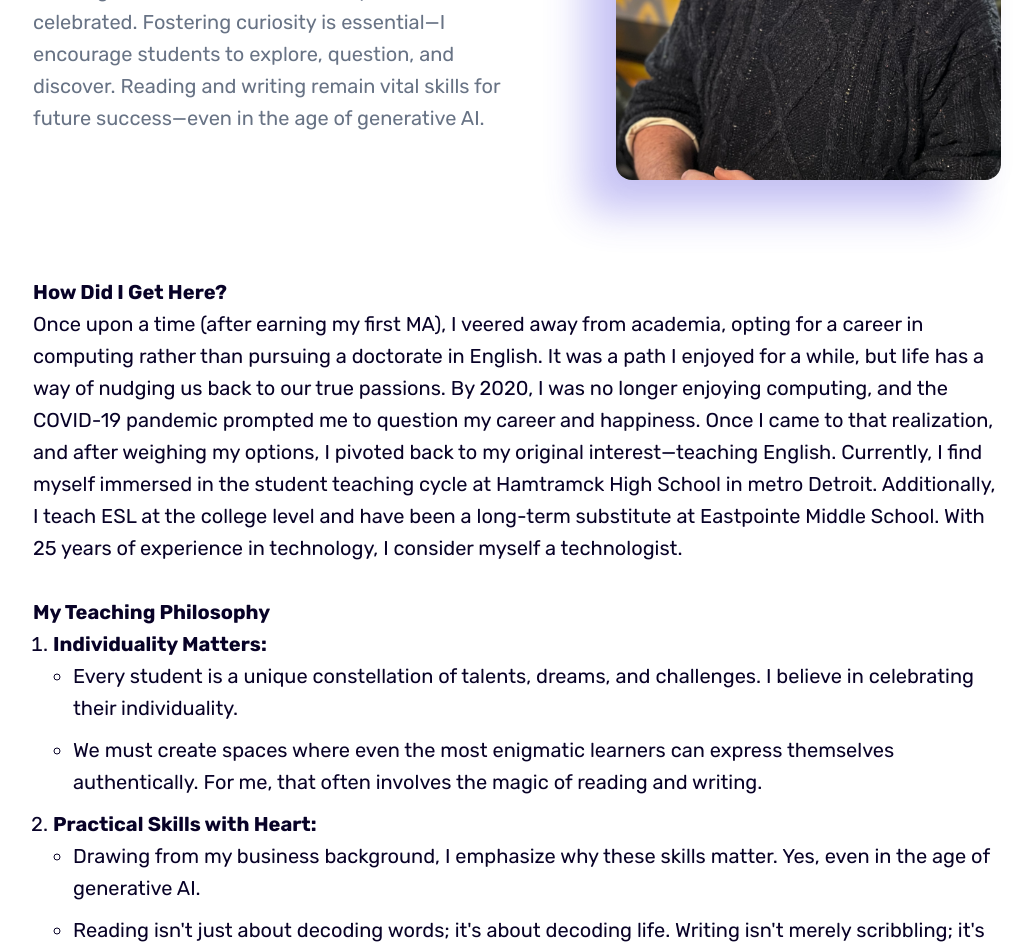
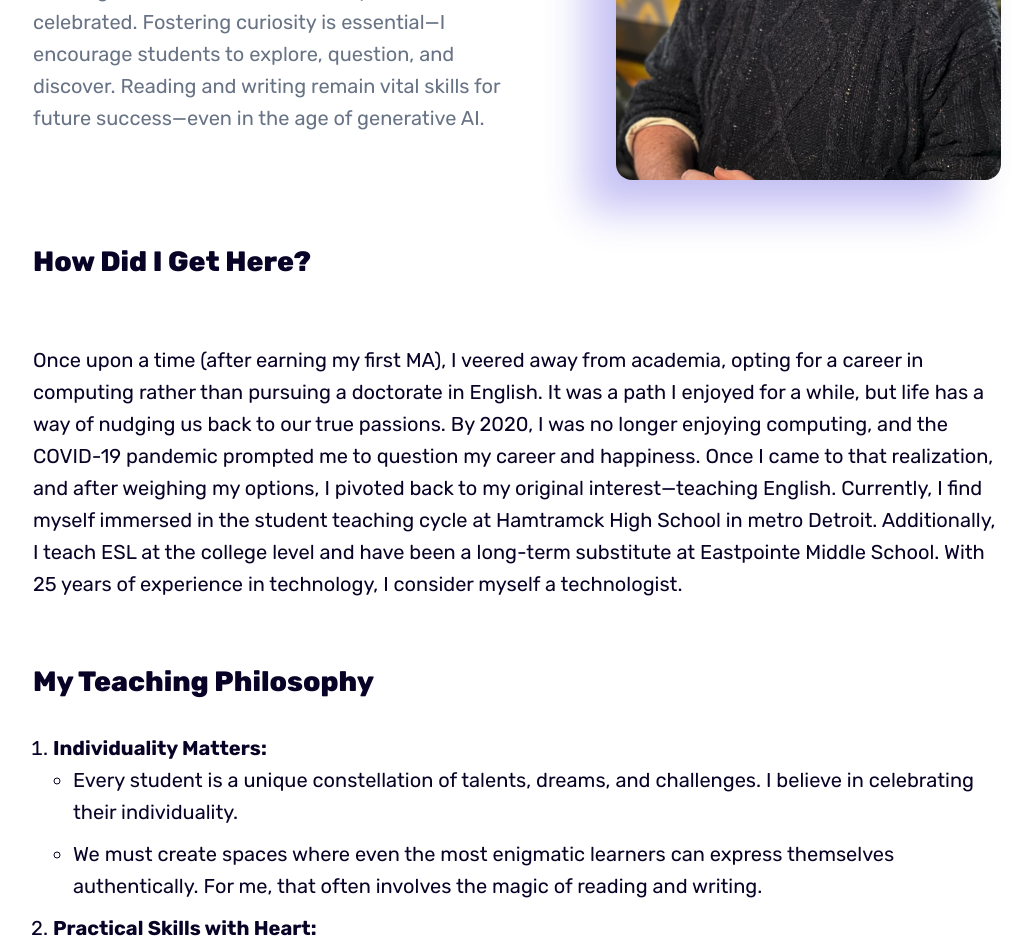
Before and after one commit to geoffreysperl/teaching, a Jekyll site: the page built from index.html, in a window 1280 px wide. Shown: the part 418-1368 px from the top of the page, without its empty margins (123-1155 px from the left). Built offline with Jekyll 4.4.1, drawn with Linux system fonts in a browser that asks for light colours.

Commit message:
Tweak the front page

```diff
--- a/_includes/section-hero.html
+++ b/_includes/section-hero.html
@@ -40,13 +40,13 @@
     </div>
     <br>
     <br>
-    <br>
     <div class="row">
       <div class="col col-d-12">
-       <b>How Did I Get Here?</b>
+       <h2>How Did I Get Here?</h2>
+        <br>
         <p>Once upon a time (after earning my first MA), I veered away from academia, opting for a career in computing rather than pursuing a doctorate in English. It was a path I enjoyed for a while, but life has a way of nudging us back to our true passions. By 2020, I was no longer enjoying computing, and the COVID-19 pandemic prompted me to question my career and happiness. Once I came to that realization, and after weighing my options, I pivoted back to my original interest—teaching English. Currently, I find myself immersed in the student teaching cycle at Hamtramck High School in metro Detroit. Additionally, I teach ESL at the college level and have been a long-term substitute at Eastpointe Middle School. With 25 years of experience in technology, I consider myself a technologist.</p>
-                  </p>
-        <b>My Teaching Philosophy</b>
+        <br>
+        <h2>My Teaching Philosophy</h2>
           <ol>
               <li><strong>Individuality Matters:</strong>
                   <ul>
```
